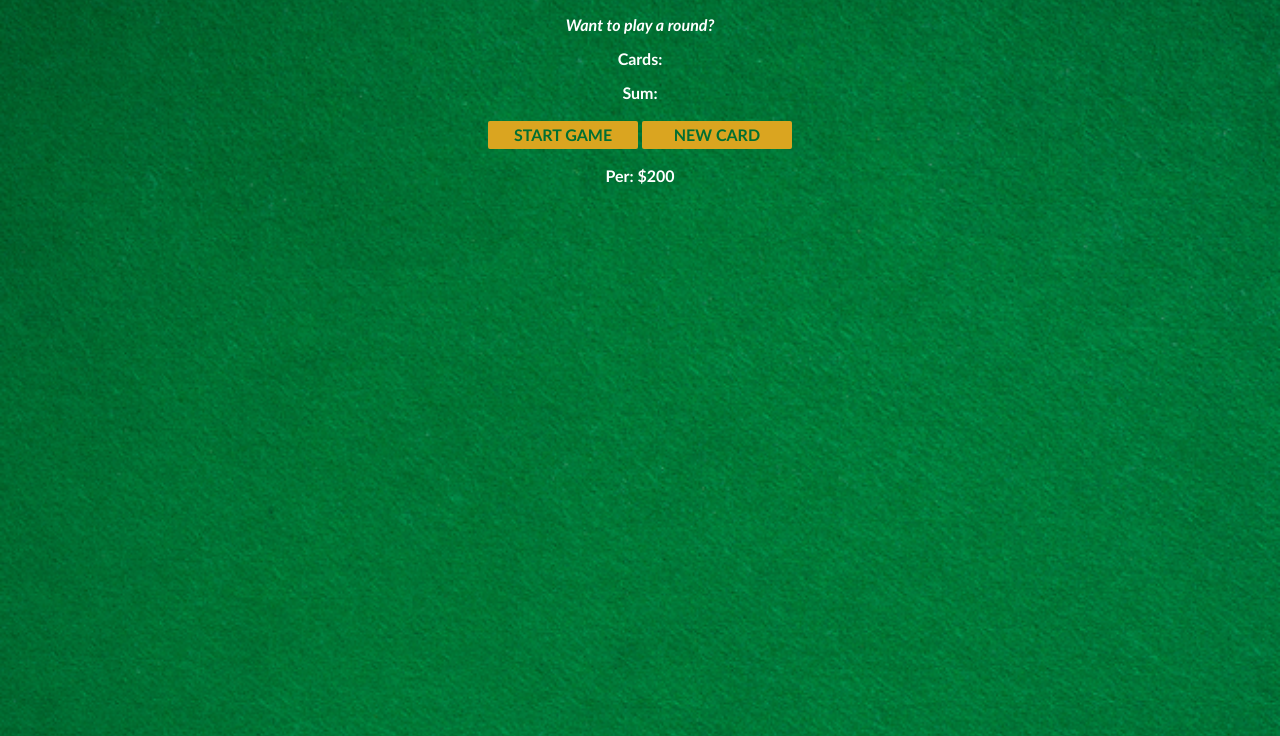
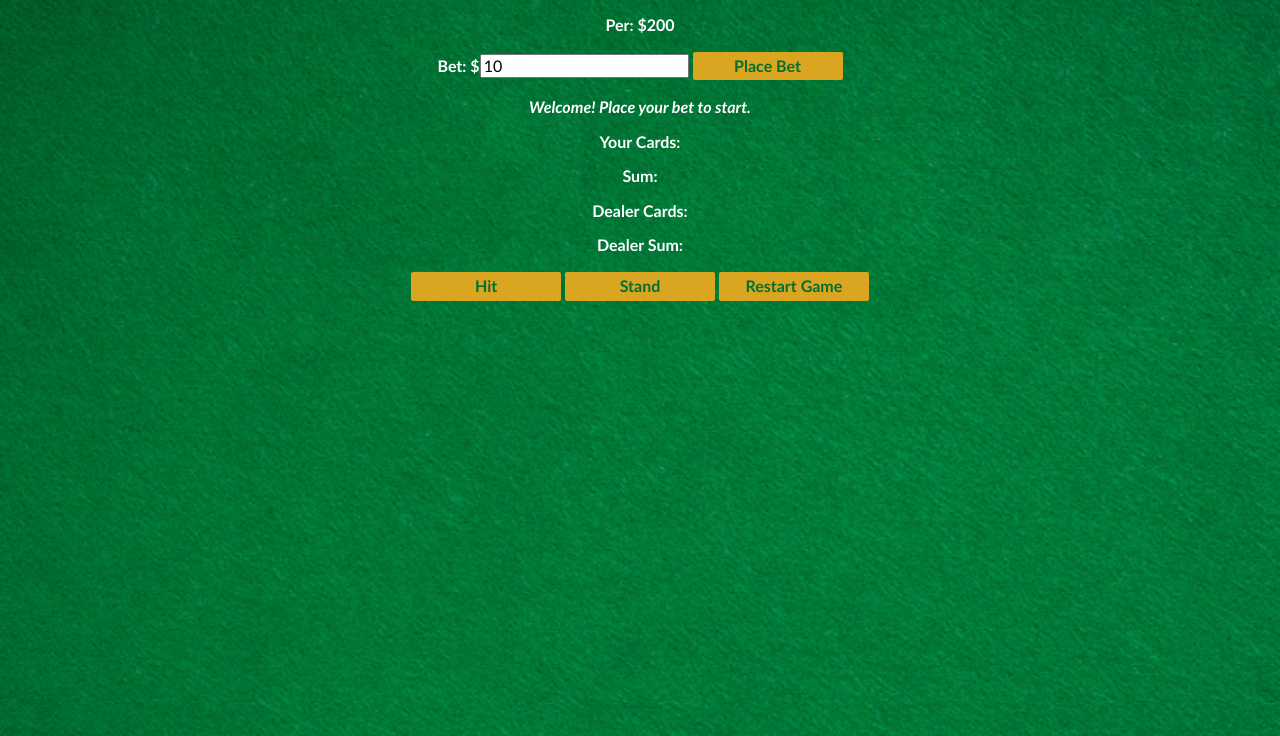
Before and after one commit to edwinbenny96/WEBIG, a website built with Vite: page blackjack_game/index.html in a window 1280 px wide. Shown: the part 64-800 px from the top of the page. Built offline with nearby package versions, Linux system fonts and the light colour scheme.

Commit message:
Update index.html

```diff
--- a/blackjack_game/index.html
+++ b/blackjack_game/index.html
@@ -1,15 +1,30 @@
-<html>
-    <head><link rel="stylesheet" href="https://cdnjs.cloudflare.com/ajax/libs/normalize/8.0.1/normalize.css">
+<!DOCTYPE html>
+<html lang="en">
+<head>
+    <meta charset="UTF-8">
+    <title>Blackjack Advanced</title>
+    <link rel="stylesheet" href="https://cdnjs.cloudflare.com/ajax/libs/normalize/8.0.1/normalize.css">
     <link rel="stylesheet" href="index.css">
 </head>
 <body>
     <h1>Blackjack</h1>
-        <p id="message-el">Want to play a round?</p>
-        <p id="cards-el">Cards:</p>
-        <p id="sum-el">Sum:</p>
-        <button onclick="startGame()">START GAME</button>
-        <button onclick="newCard()">NEW CARD</button>
+
+    <div id="player-section">
         <p id="player-el"></p>
+        <label>Bet: $<input type="number" id="bet-el" min="1" value="10"></label>
+        <button onclick="placeBet()">Place Bet</button>
+    </div>
+
+    <p id="message-el">Welcome! Place your bet to start.</p>
+    <p id="cards-el">Your Cards: </p>
+    <p id="sum-el">Sum: </p>
+    <p id="dealer-cards-el">Dealer Cards: </p>
+    <p id="dealer-sum-el">Dealer Sum: </p>
+
+    <button onclick="hit()" id="hit-btn" disabled>Hit</button>
+    <button onclick="stand()" id="stand-btn" disabled>Stand</button>
+    <button onclick="startGame()" id="restart-btn">Restart Game</button>
+
     <script src="index.js"></script>
 </body>
 </html>
```
Lines whose indentation alone changed are shown as unchanged.
